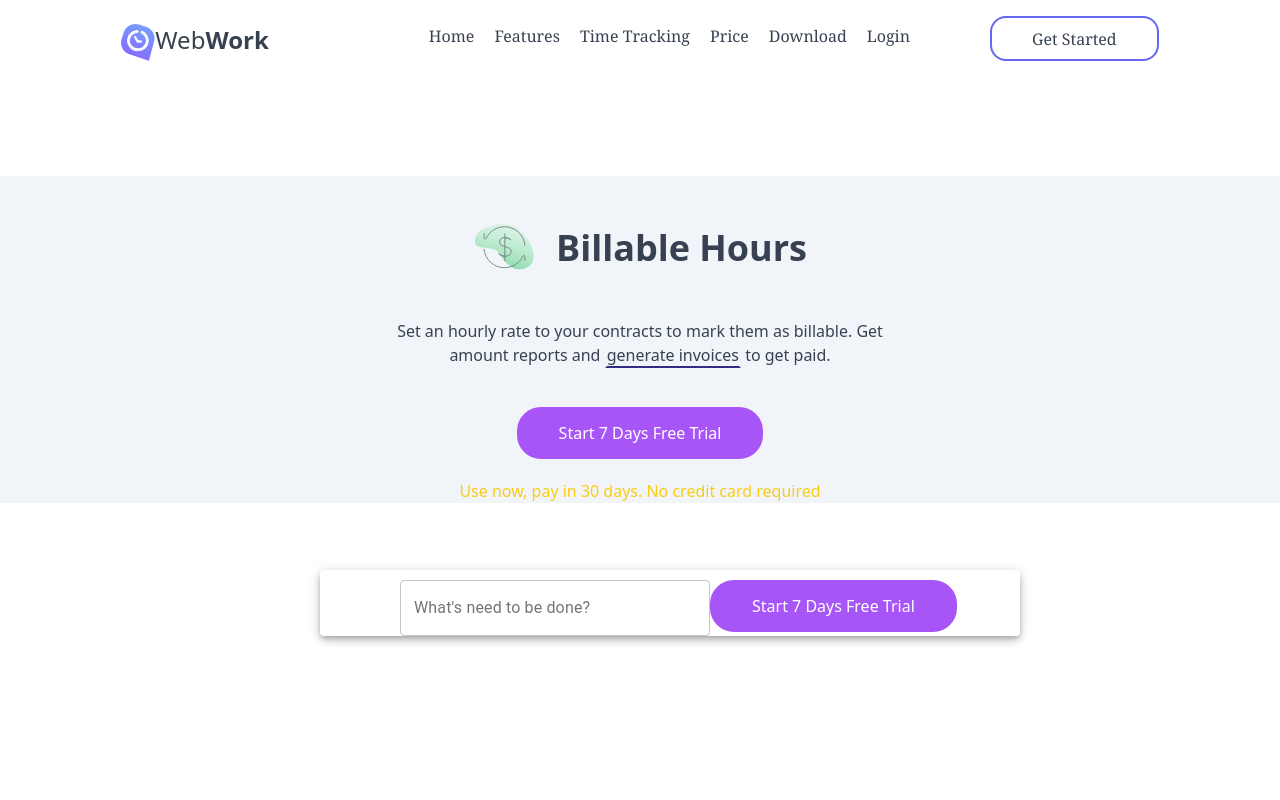
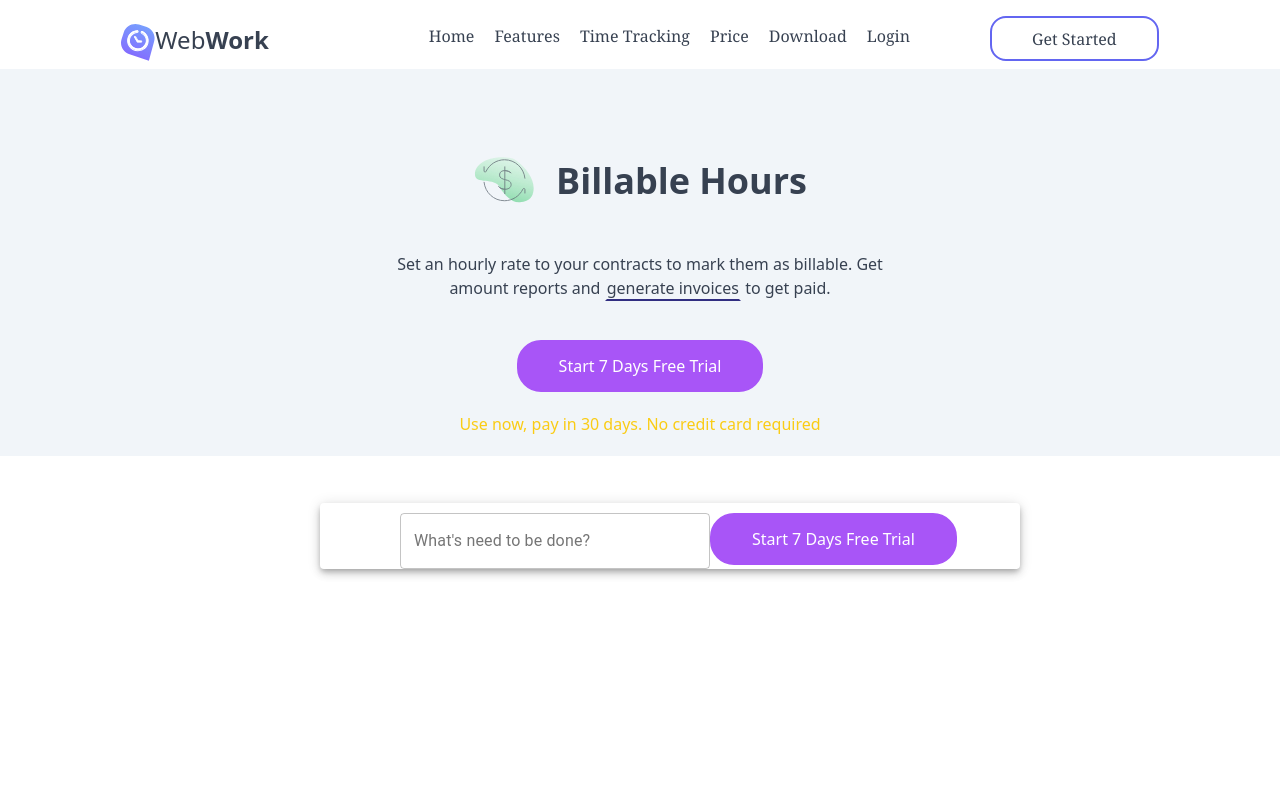
Before and after one commit to Vahe787/WebWork, a React (Create React App) app: page / in a window 1280 px wide. Shown: the top 800 px of the page. Built offline with nearby package versions, Linux system fonts and the light colour scheme.

Commit message:
style(): changed styles

```diff
--- a/src/components/Menu/Body/Billable/Billable.js
+++ b/src/components/Menu/Body/Billable/Billable.js
@@ -1,6 +1,6 @@
 export default function Billable() {
   return (
-    <div className="bg-slate-100 pt-10">
+    <div className="bg-slate-100 pt-20 pb-5 ">
       <div className="flex justify-center">
         <div>
           <svg
--- a/src/components/Menu/Body/Task/ToDo/Form.js
+++ b/src/components/Menu/Body/Task/ToDo/Form.js
@@ -80,7 +80,7 @@ const Form = () => {
 
   return (
     <form
-      style={{ marginLeft: 80, marginTop: 10, paddingTop: 10 }}
+      style={{ marginLeft: 80, marginTop: 50, paddingTop: 10 }}
       onSubmit={handleSubmit}
       className="form"
     >
--- a/src/components/WebWork.js
+++ b/src/components/WebWork.js
@@ -23,7 +23,7 @@ export default function WebWork() {
     <div>
       <div>
         <nav>
-          <header className="h-40">
+          <header className="pb-2">
             <div>
               <ul className="flex justify-center  mt-4 text-gray-700">
                 <WebWorkLogo />{" "}
```
